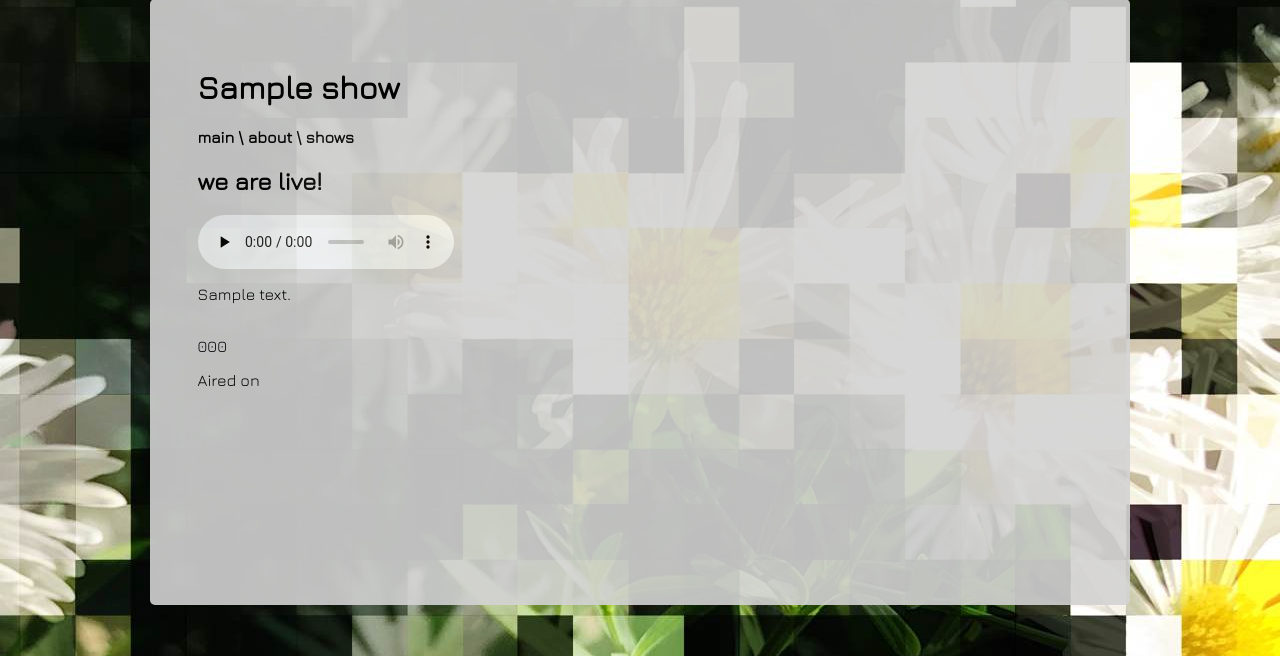
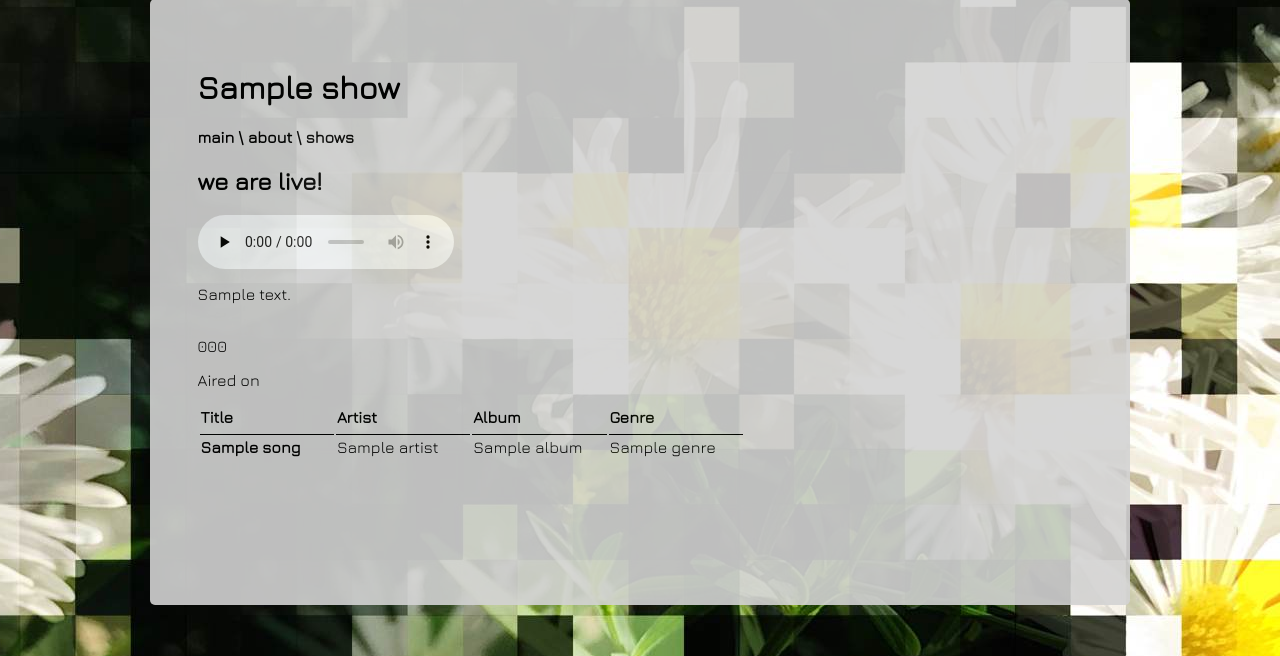
Before and after one commit to aschuman0/aschuman_radio, a Flask app: template templates/show_live.html in a window 1280 px wide. Shown: the part 49-705 px from the top of the page. Run offline with Flask 2, Linux system fonts and the light colour scheme; the template is opened without the code that fills it: most values are stand-ins (such as "Sample title", 1, 10 or a date in 2020); parts of the project's set-up code (start-up, migrations or seed data) failed here and were passed over.

Commit message:
adds new playlist handling to live view

```diff
--- a/templates/show_live.html
+++ b/templates/show_live.html
@@ -12,6 +12,25 @@
     {% endif %}
     <p>{{ show.description }}</p>
     <br />
-    {{ show.embed_code|safe }}
+    {% if show.embed_code %}
+        {{ show.embed_code|safe }}
+    {% endif %}
+    {% if show.playlist %}
+        <table>
+        <tr>
+            <th>Title</th>
+            <th>Artist</th>
+            <th>Album</th>
+            <th>Genre</th>
+        </tr>
+        {% for song in show.playlist %}
+        <tr>
+            <td><b>{{song.name}}</b></td>
+            <td>{{song.artist}}</td>
+            <td>{{song.album}}</td>
+            <td>{{song.genre}}</td>
+        </tr>
+        {% endfor %}
+    {% endif %}
     <p>Aired on {{ show.show_date.strftime('%B %d, %Y') }}</p>
 {% endblock %}
```
